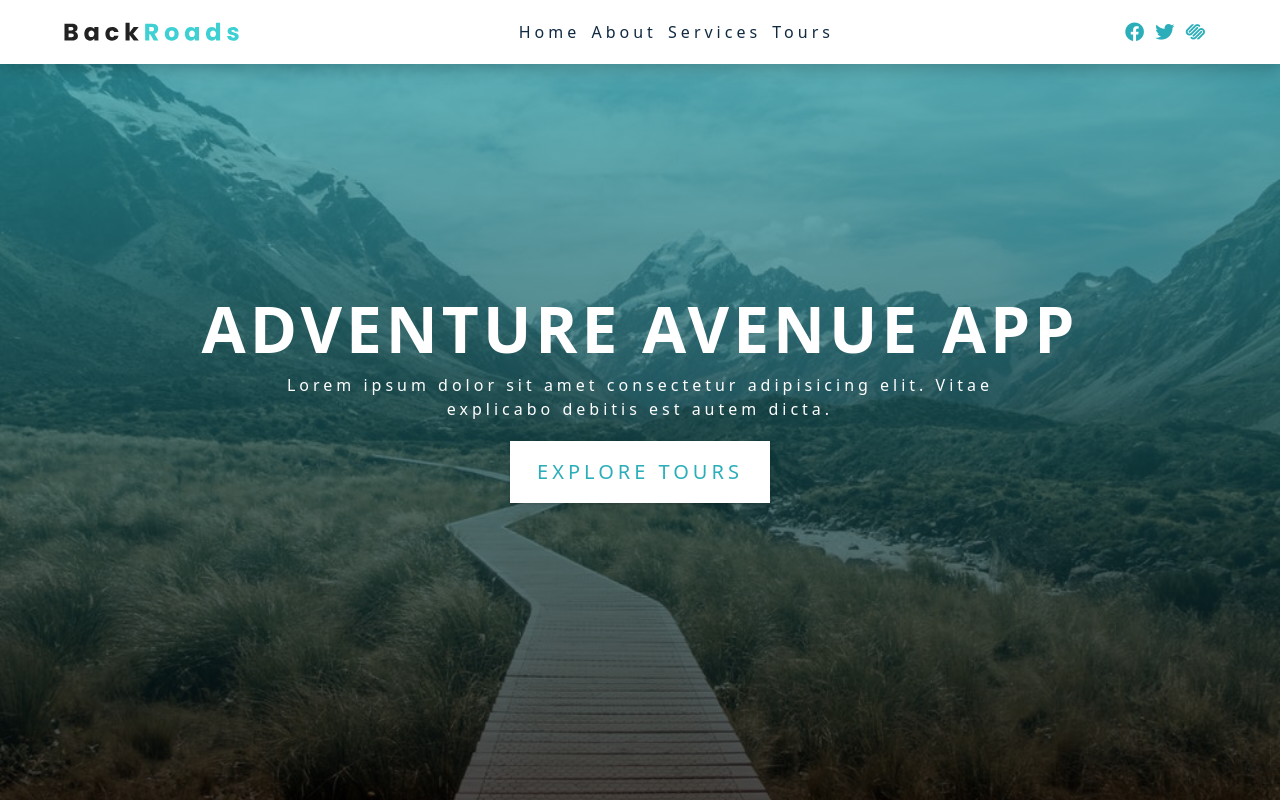
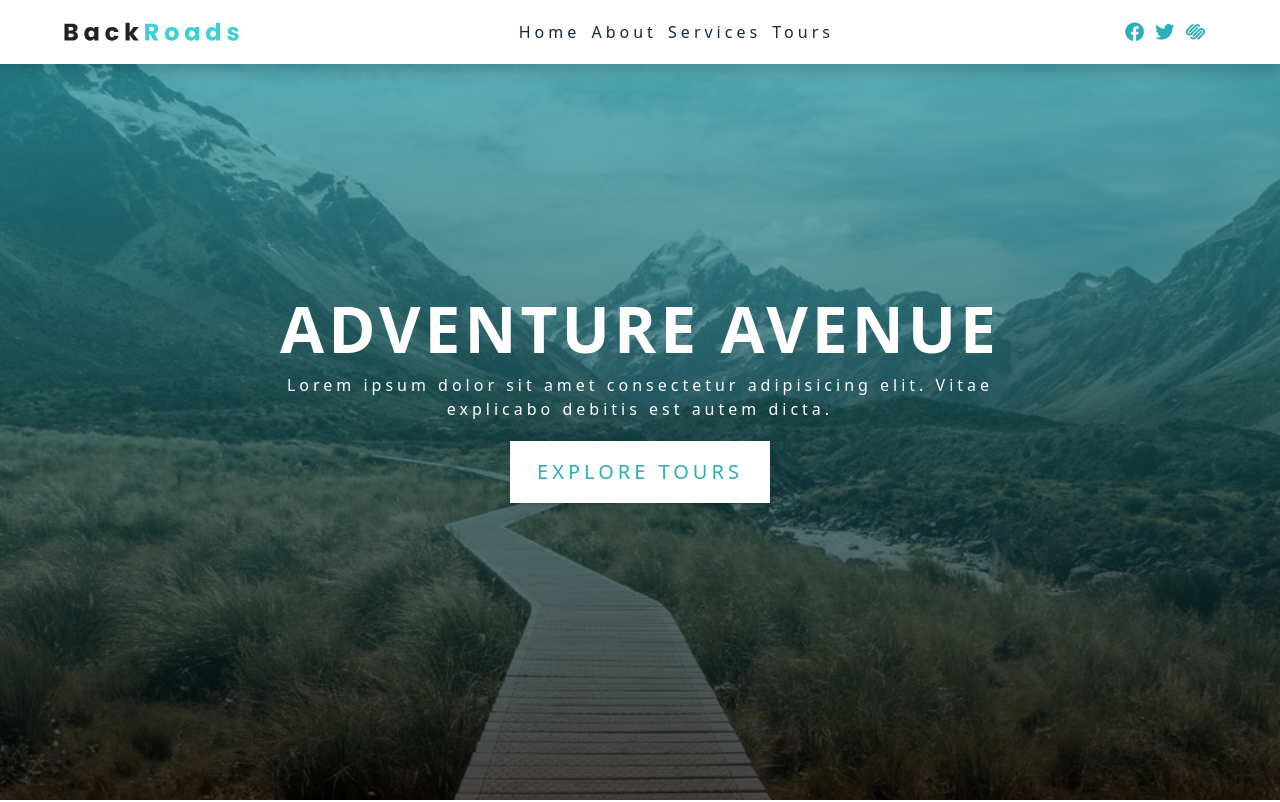
Before and after one commit to arianbod/React-Starter-kit-Landing-page-, a React (Create React App) app: page / in a window 1280 px wide. Shown: the top 802 px of the page. Built offline with nearby package versions, Linux system fonts and the light colour scheme.

Commit message:
Title changed

```diff
--- a/src/components/Hero.js
+++ b/src/components/Hero.js
@@ -4,7 +4,7 @@ const Hero = () => {
     return (
         <section className="hero" id="home">
             <div className="hero-banner">
-                <h1>Adventure Avenue App</h1>
+                <h1>Adventure Avenue </h1>
                 <p>
                     Lorem ipsum dolor sit amet consectetur adipisicing elit. Vitae
                     explicabo debitis est autem dicta.
```
